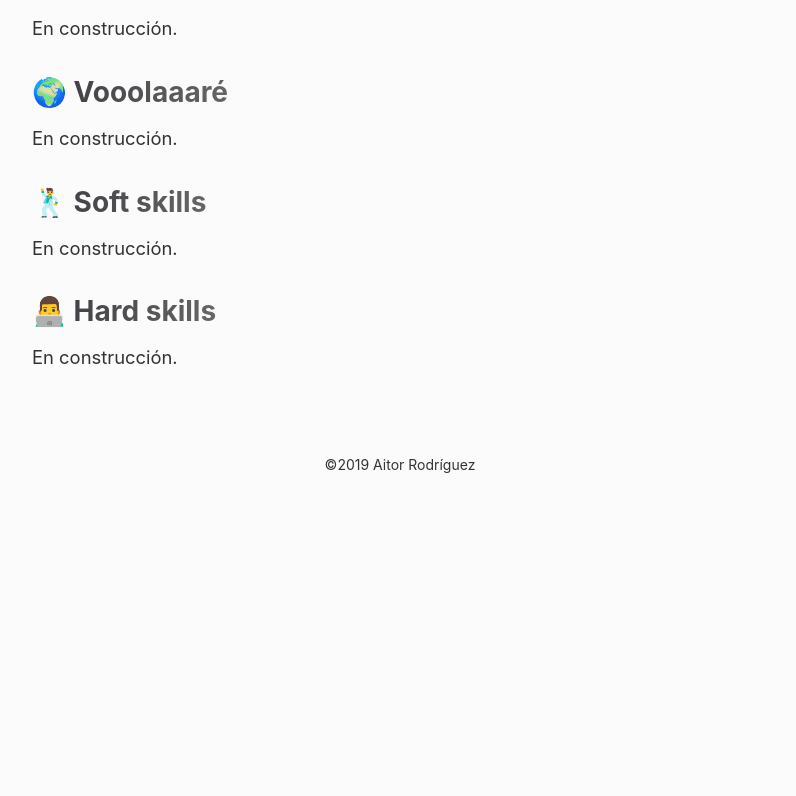
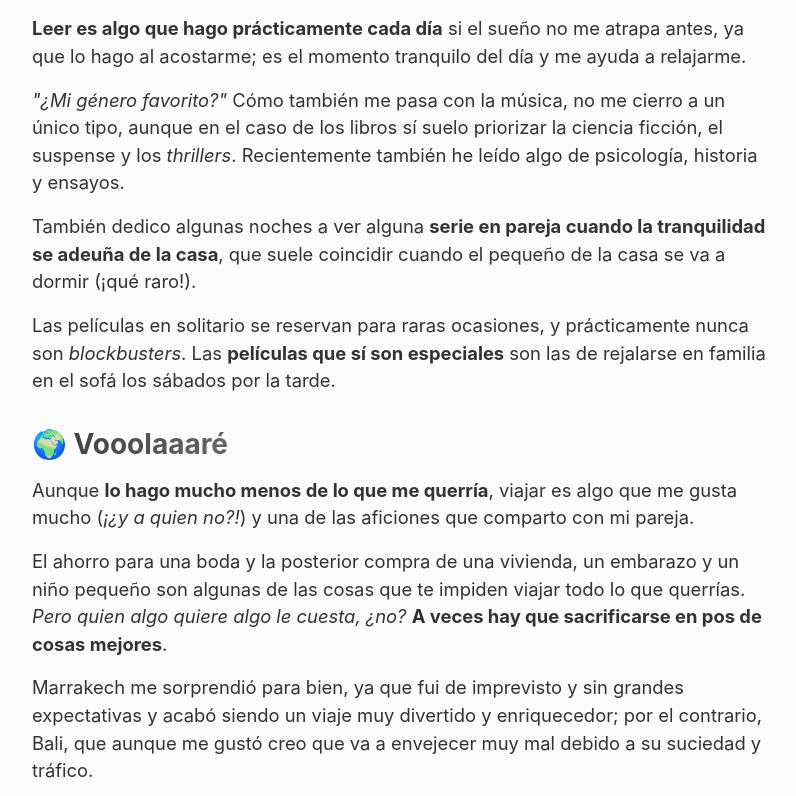
Before and after one commit to AitorRodriguez990/devairoma, a Next.js app: page /sobre-mi in a window 1280 px wide. Shown: the part 1144-1940 px from the top of the page, without its empty margins (240-1036 px from the left). Before the commit the page ends 1651 px from the top, so only its background shows below. Built offline with nearby package versions, Linux system fonts and the light colour scheme.

Commit message:
More about

```diff
--- a/pages/sobre-mi/index.js
+++ b/pages/sobre-mi/index.js
@@ -20,7 +20,7 @@ const About = () => (
             Nací en el 1990. Actualmente, y desde hace ya muchos años, vivo en un pueblo grande (o ciudad pequeña) de los alrededores de Barcelona.
           </p>
           <p>
-            Hay muchas cosas que soy y que hago y que creo que son importantes para definir el como soy:
+            Hay muchas cosas qué soy y qué hago y que creo que son importantes para definir el cómo soy:
           </p>
 
           <h2 className="subtitle">👪 <span>La familia es lo primero</span></h2>
@@ -39,18 +39,41 @@ const About = () => (
             Aunque no siempre han convivido todos los deportes a la vez, porque el tiempo y la energía son limitados, <strong>siempre he estado practicado algún deporte regularmente</strong>. Aunque debo reconocer que también he tenido épocas en las que la falta de motivación y, porque no decirlo, la estupidez, me han empujado a una vida más sedentaria.
           </p>
           <p>
-            En familia, y eso incluye ahora a Duc (nuestro perro), siempre que podemos nos escapamos a la naturaleza a hacer senderismo, o turismo rural (<em>¡que también cansa!</em>).
+            En familia, y eso incluye ahora a Duc (nuestro perro), siempre que podemos nos escapamos a la naturaleza a hacer senderismo o turismo rural (<em>¡que también cansa!</em>).
           </p>
           <p>
             En el futuro <strong>me gustaría prepararme para ser capaz de finalizar un <em>Ironman 70.3</em></strong>. Y sí, ¡lo dejo por escrito para que quede constancia!
           </p>
-          <p></p>
 
           <h2 className="subtitle">📚 <span>Esas aficiones enriquecedoras</span></h2>
-          <p>En construcción.</p>
+          <p>
+            <strong>Leer es algo que hago prácticamente cada día</strong> si el sueño no me atrapa antes, ya que lo hago al acostarme; es el momento tranquilo del día y me ayuda a relajarme.
+          </p>
+
+          <p>
+            <em>&quot;¿Mi género favorito?&quot;</em> Cómo también me pasa con la música, no me cierro a un único tipo, aunque en el caso de los libros sí suelo priorizar la ciencia ficción, el suspense y los <em>thrillers</em>. Recientemente también he leído algo de psicología, historia y ensayos.
+          </p>
+
+          <p>
+            También dedico algunas noches a ver alguna <strong>serie en pareja cuando la tranquilidad se adeuña de la casa</strong>, que suele coincidir cuando el pequeño de la casa se va a dormir (¡qué raro!).
+          </p>
+
+          <p>
+            Las películas en solitario se reservan para raras ocasiones, y prácticamente nunca son <em>blockbusters</em>. Las <strong>películas que sí son especiales</strong> son las de rejalarse en familia en el sofá los sábados por la tarde.
+          </p>
 
           <h2 className="subtitle">🌍 <span>Vooolaaaré</span></h2>
-          <p>En construcción.</p>
+          <p>
+            Aunque <strong>lo hago mucho menos de lo que me querría</strong>, viajar es algo que me gusta mucho (<em>¡¿y a quien no?!</em>) y una de las aficiones que comparto con mi pareja.
+          </p>
+
+          <p>
+            El ahorro para una boda y la posterior compra de una vivienda, un embarazo y un niño pequeño son algunas de las cosas que te impiden viajar todo lo que querrías. <em>Pero quien algo quiere algo le cuesta, ¿no?</em> <strong>A veces hay que sacrificarse en pos de cosas mejores</strong>.
+          </p>
+
+          <p>
+            Marrakech me sorprendió para bien, ya que fui de imprevisto y sin grandes expectativas y acabó siendo un viaje muy divertido y enriquecedor; por el contrario, Bali, que aunque me gustó creo que va a envejecer muy mal debido a su suciedad y tráfico.
+          </p>
 
           <h2 className="subtitle">🕺 <span>Soft skills</span></h2>
           <p>En construcción.</p>
```
